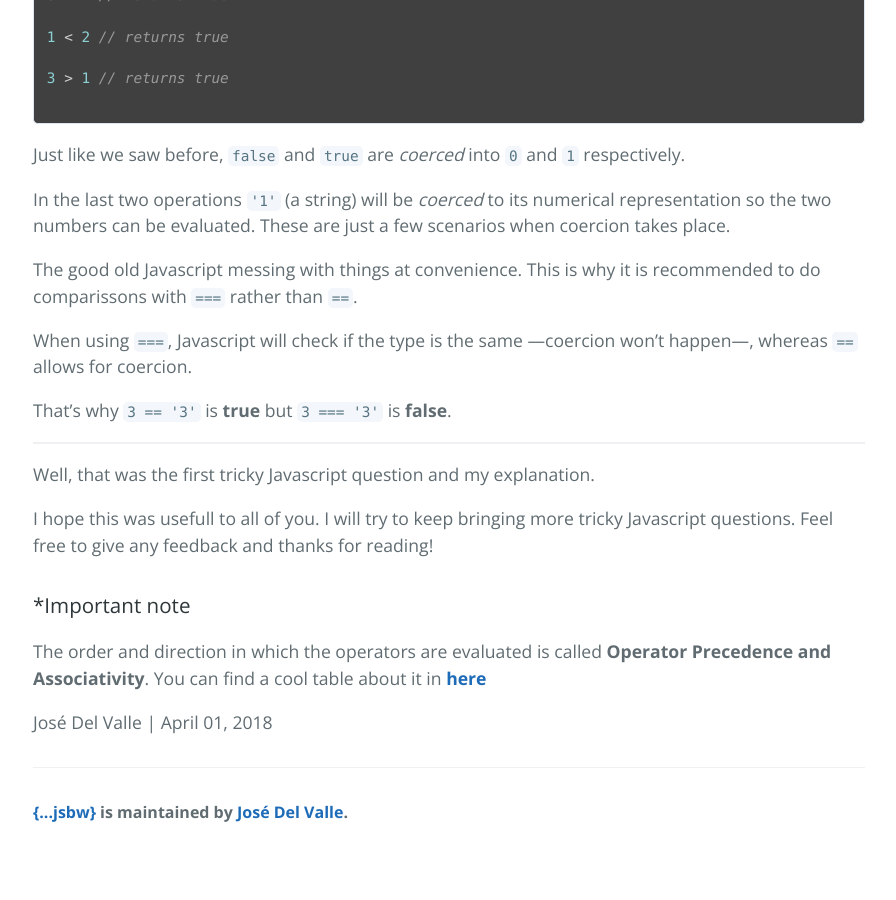
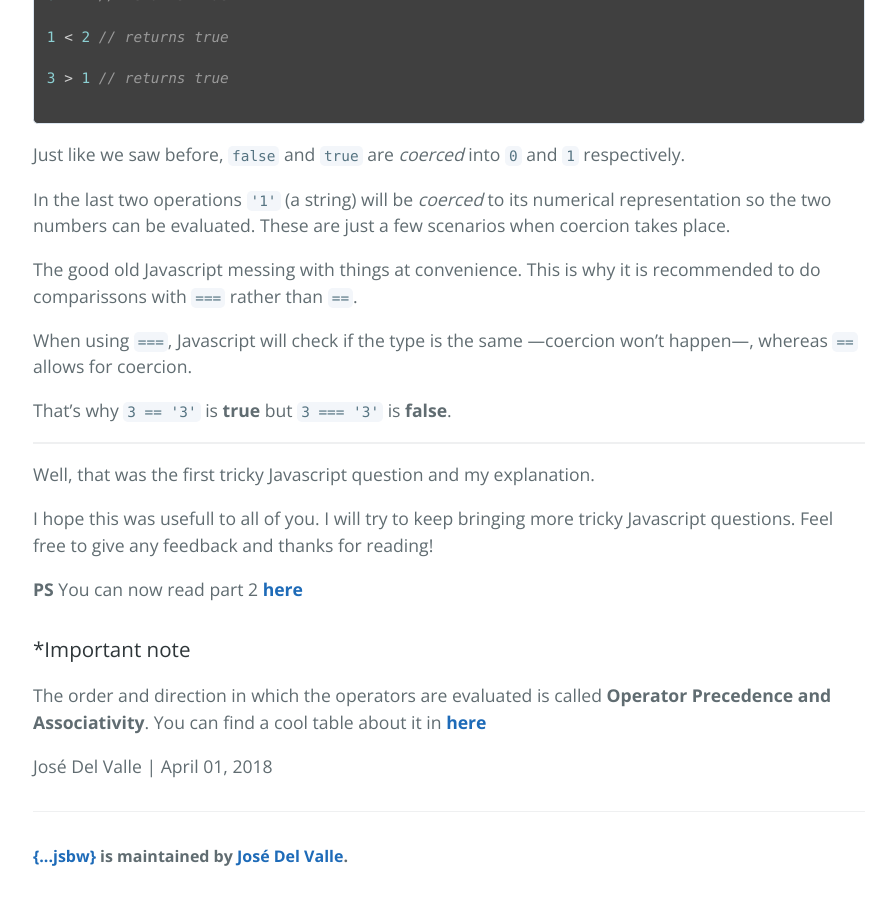
Before and after one commit to dlvx/dlvx.blog, a Jekyll site: the page built from _posts/2018-04-01-tricky-js-question-1.markdown, in a window 1280 px wide and 900 px high, scrolled down 2878 px. Shown: the whole window, without its empty margins (191-1087 px from the left). Built offline with Jekyll 4.4.1, drawn with Linux system fonts in a browser that asks for light colours; comment, search, counter and statistics services are not loaded; before the commit the page ends 3734 px from its top, so only the background shows below that.

Commit message:
link to tricky 2 from tricky 1

```diff
--- a/_posts/2018-04-01-tricky-js-question-1.markdown
+++ b/_posts/2018-04-01-tricky-js-question-1.markdown
@@ -118,6 +118,8 @@ Well, that was the first tricky Javascript question and my explanation.
 I hope this was usefull to all of you. I will try to keep bringing more tricky Javascript questions.
 Feel free to give any feedback and thanks for reading!
 
+**PS** You can now read part 2 **[here]({{ site.baseurl }}{% post_url 2018-06-09-tricky-js-question-2 %})**
+
 ### *Important note
 
 The order and direction in which the operators are evaluated is called **Operator Precedence and Associativity**. You can find a cool table about it in **[here][operatorsTabe]{:target="_blank"}**
```
